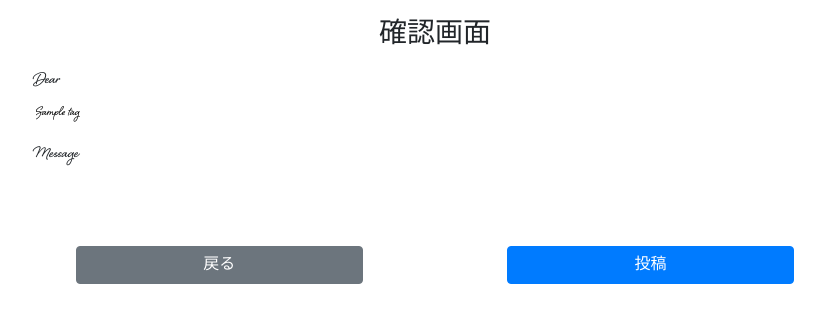
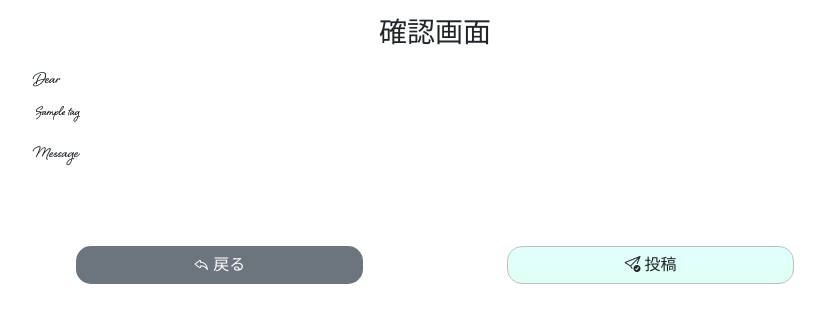
Before and after one commit to HackU-Alpaca/alpaca-backend, a Flask app: template src/templates/confirm.html in a window 1280 px wide. Shown: the top 323 px of the page, without its empty margins (205-1030 px from the left). Run offline with Flask 2, Linux system fonts and the light colour scheme; the template is opened without the code that fills it: most values are stand-ins (such as "Sample title", 1, 10 or a date in 2020); parts of the project's set-up code (start-up, migrations or seed data) failed here and were passed over; some libraries are stand-ins or nearby versions; some web fonts are replaced.

Commit message:
update: liff app btn style

```diff
--- a/src/static/css/style.css
+++ b/src/static/css/style.css
@@ -14,3 +14,20 @@ body {
 .font-flower {
     font-family: "flower";
 }
+
+.custom-btn-primary {
+    font-family: "flower";
+    background-image: url("../images/submit.png");
+    background-size: contain;
+    border-radius: 15px;
+    border: 0.5px solid #c0c0c0;
+}
+
+.custom-btn-secondary {
+    font-family: "flower";
+    /* background-image: url("../images/submit.png");
+    background-size: contain; */
+    border-radius: 15px;
+    background-color: #6c757d;
+    color: #ffffff;
+}
--- a/src/templates/base.html
+++ b/src/templates/base.html
@@ -6,6 +6,7 @@
 
 {% block head %}
   <link rel="stylesheet" href="https://stackpath.bootstrapcdn.com/bootstrap/4.3.1/css/bootstrap.min.css">
+  <link rel="stylesheet" href="https://cdn.jsdelivr.net/npm/bootstrap-icons@1.8.0/font/bootstrap-icons.css">
   <link rel="stylesheet" href="{{url_for('static', filename='css/style.css')}}">
 {% endblock %}}
 
--- a/src/templates/confirm.html
+++ b/src/templates/confirm.html
@@ -40,12 +40,12 @@
         onclick="window.history.back(); return false;"
         style="padding:0"
       >
-        <button type="button" class="btn btn-secondary w-100">
-          戻る
+        <button type="button" class="btn custom-btn-secondary w-100">
+          <i class="bi bi-reply"></i> 戻る
         </button>
       </a>
-      <button type="submit" class="btn btn-primary col-4">
-        投稿
+      <button type="submit" class="btn custom-btn-primary col-4">
+        <i class="bi bi-send-check"></i> 投稿
       </button>
     </div>
   </form>
--- a/src/templates/end.html
+++ b/src/templates/end.html
@@ -20,8 +20,8 @@
 
     {# 画面を閉じる #}
     <div class="row justify-content-center mt-5">
-      <button id="close" class="btn btn-primary col-4">
-        閉じる
+      <button id="close" class="btn custom-btn-primary col-4">
+        <i class="bi bi-check2"></i> 閉じる
       </button>
     </div>
 </div>
--- a/src/templates/index.html
+++ b/src/templates/index.html
@@ -67,8 +67,8 @@
 
     {# 確認画面に遷移 #}
     <div class="row justify-content-center mt-5">
-      <button type="submit" class="btn btn-primary col-6">
-        確認
+      <button type="submit" class="btn custom-btn-primary col-6">
+        <i class="bi bi-send"></i> 送信
       </button>
     </div>
   </form>
```
Also changed, not shown: src/static/images/submit.png (added).
